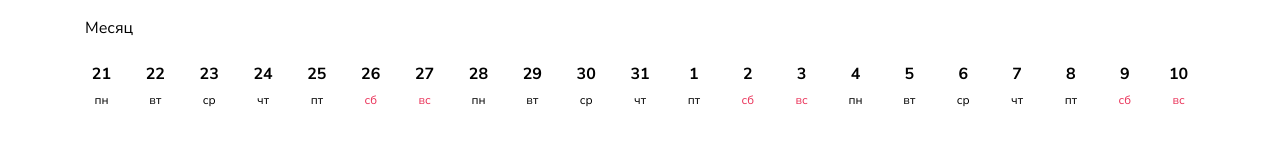
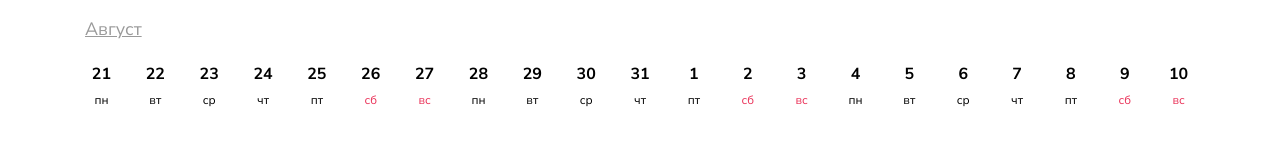
Before and after one commit to by-the-ticket-take-the-ride/frontend, a React (Create React App) app: page / in a window 1280 px wide. Shown: the top 160 px of the page. Built offline with nearby package versions, Linux system fonts and the light colour scheme.

Commit message:
feat: реализовала показ текущего месяца

```diff
--- a/src/components/Calendar/Calendar.css
+++ b/src/components/Calendar/Calendar.css
@@ -8,11 +8,13 @@
 .calendar__month {
   font-family: 'Nunito Sans';
   font-weight: 400;
-  line-height: 24px;
-  font-size: 16px;
+  line-height: 22px;
+  font-size: 18px;
   margin-bottom: 17px;
   cursor: pointer;
   max-width: 80px;
+  color: #9A9A9A;
+  text-decoration: underline;
 }
 
 .dates {
--- a/src/components/Calendar/Calendar.jsx
+++ b/src/components/Calendar/Calendar.jsx
@@ -3,10 +3,10 @@ import './Calendar.css';
 function Calendar() {
   const defaultProps = {
     weekDays: ['пн', 'вт', 'ср', 'чт', 'пт', 'сб', 'вс'],
-    // months: ['Январь', 'Февраль', 'Март', 'Апрель', 'Май', 'Июнь', 'Июль', 'Август', 'Сентябрь', 'Октябрь', 'Ноябрь', 'Декабрь'],
+    months: ['Январь', 'Февраль', 'Март', 'Апрель', 'Май', 'Июнь', 'Июль', 'Август', 'Сентябрь', 'Октябрь', 'Ноябрь', 'Декабрь'],
   }
 
-  const {weekDays} = defaultProps;
+  const {weekDays, months} = defaultProps;
 
   //получаем данные по текущему году, месяцу и дню
   const currentDate = new Date();
@@ -24,6 +24,9 @@ function Calendar() {
   //ищем индекс текущего дня в массиве days
   const currentDayIndex = days.indexOf(currentDay);
 
+  //получаем название текущего месяца из массива
+  const currentMonthName = months[currentMonth];
+
   //создаем новый массив с днями месяца, начиная с текущей даты и следующими днями
   const daysToShow = [
     ...days.slice(currentDayIndex, currentDayIndex + 21),
@@ -32,7 +35,7 @@ function Calendar() {
 
   return (
     <div className='calendar'>
-      <p className='calendar__month'>Месяц</p>
+      <p className='calendar__month'>{currentMonthName}</p>
       <div className='dates'>
         {
           daysToShow.map((day, index) => (
```
